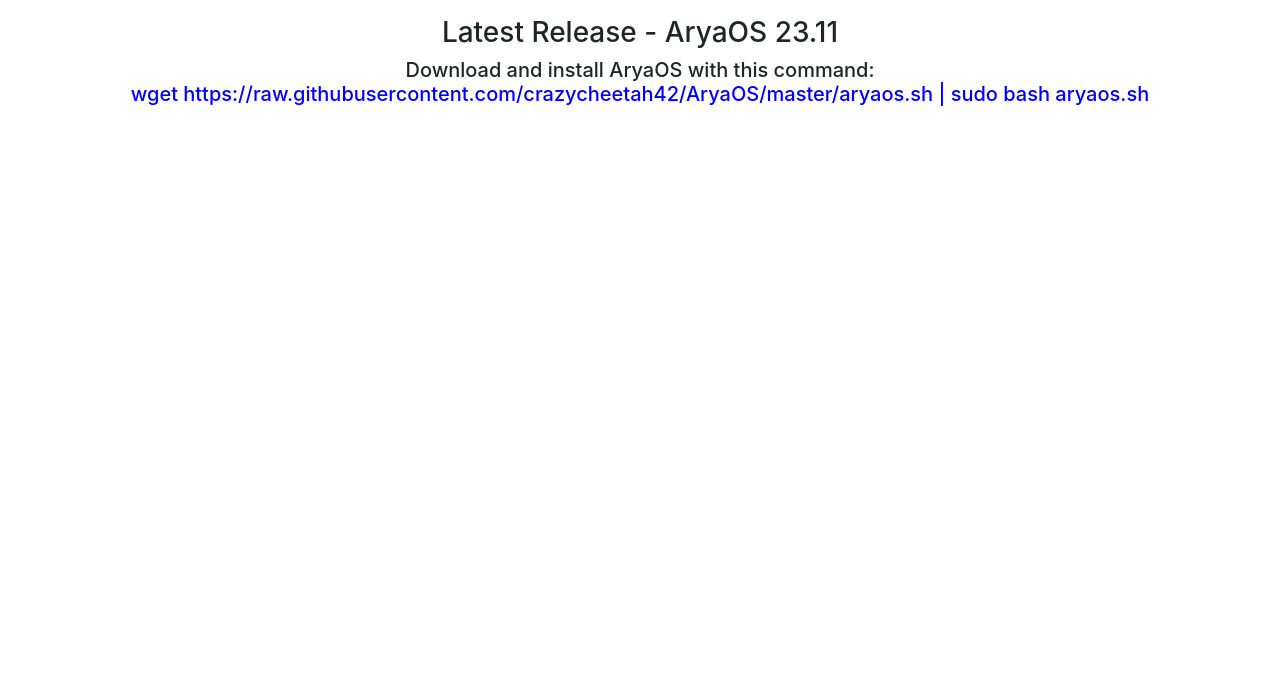
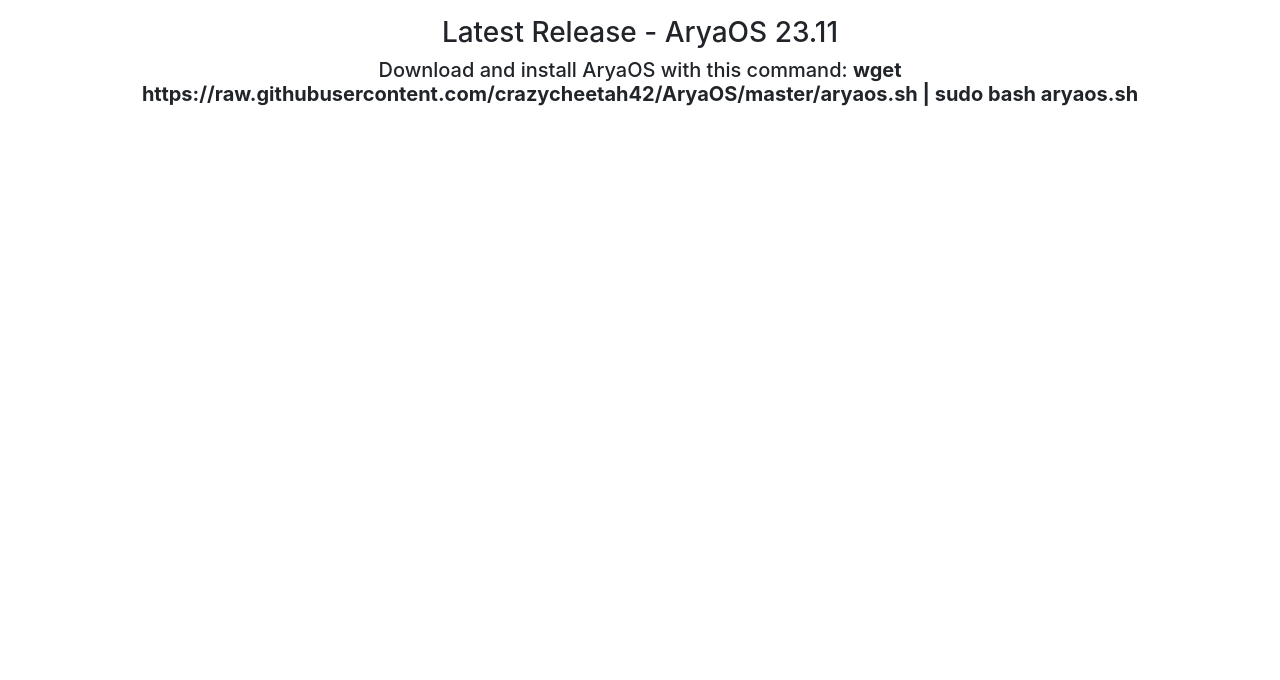
Before and after one commit to crazycheetah42/AryaOS-Website, a plain HTML site: page downloads.html in a window 1280 px wide. Shown: the part 120-800 px from the top of the page. Drawn offline with nearby package versions, Linux system fonts and the light colour scheme.

Commit message:
Fix downloads page

```diff
--- a/downloads.html
+++ b/downloads.html
@@ -4,11 +4,6 @@
         <meta charset="UTF-8">
         <title>AryaOS - Downloads</title>
         <link rel="stylesheet" href="https://cdn.jsdelivr.net/npm/bootstrap@4.1.3/dist/css/bootstrap.min.css" integrity="sha384-MCw98/SFnGE8fJT3GXwEOngsV7Zt27NXFoaoApmYm81iuXoPkFOJwJ8ERdknLPMO" crossorigin="anonymous">
-        <style>
-            .command {
-                color: blue;
-            }
-        </style>
     </head>
     <body>
         <nav class="navbar navbar-expand-lg navbar-light bg-light">
@@ -36,7 +31,7 @@
             <h1>Downloads</h1>
             <br>
             <h3>Latest Release - AryaOS 23.11</h3>
-            <h5>Download and install AryaOS with this command: <label class="command">wget https://raw.githubusercontent.com/crazycheetah42/AryaOS/master/aryaos.sh | sudo bash aryaos.sh</label></h5>
+            <h5>Download and install AryaOS with this command: <b>wget https://raw.githubusercontent.com/crazycheetah42/AryaOS/master/aryaos.sh | sudo bash aryaos.sh</b></h5>
           </center>
     </body>
 </html>
```
